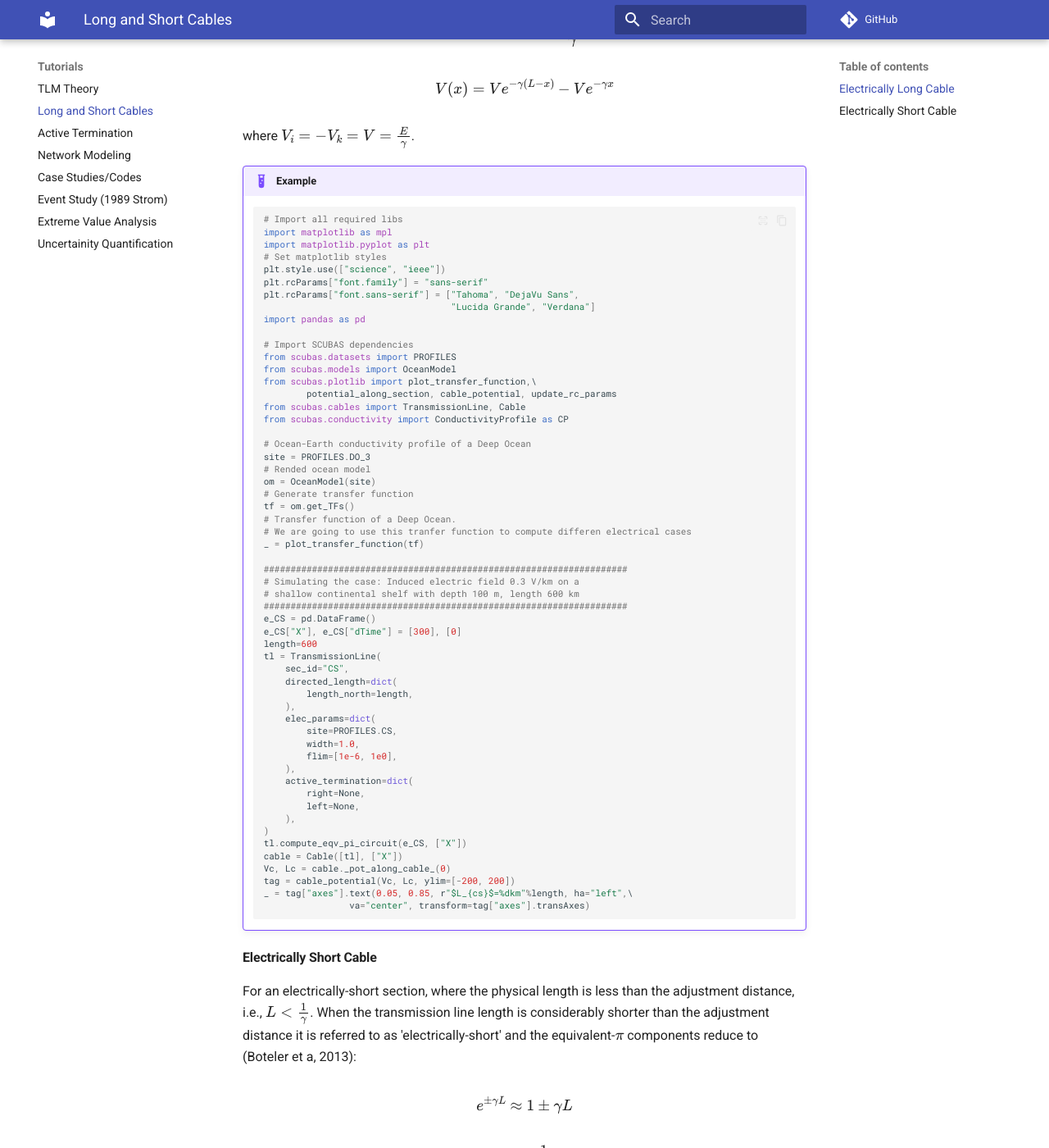
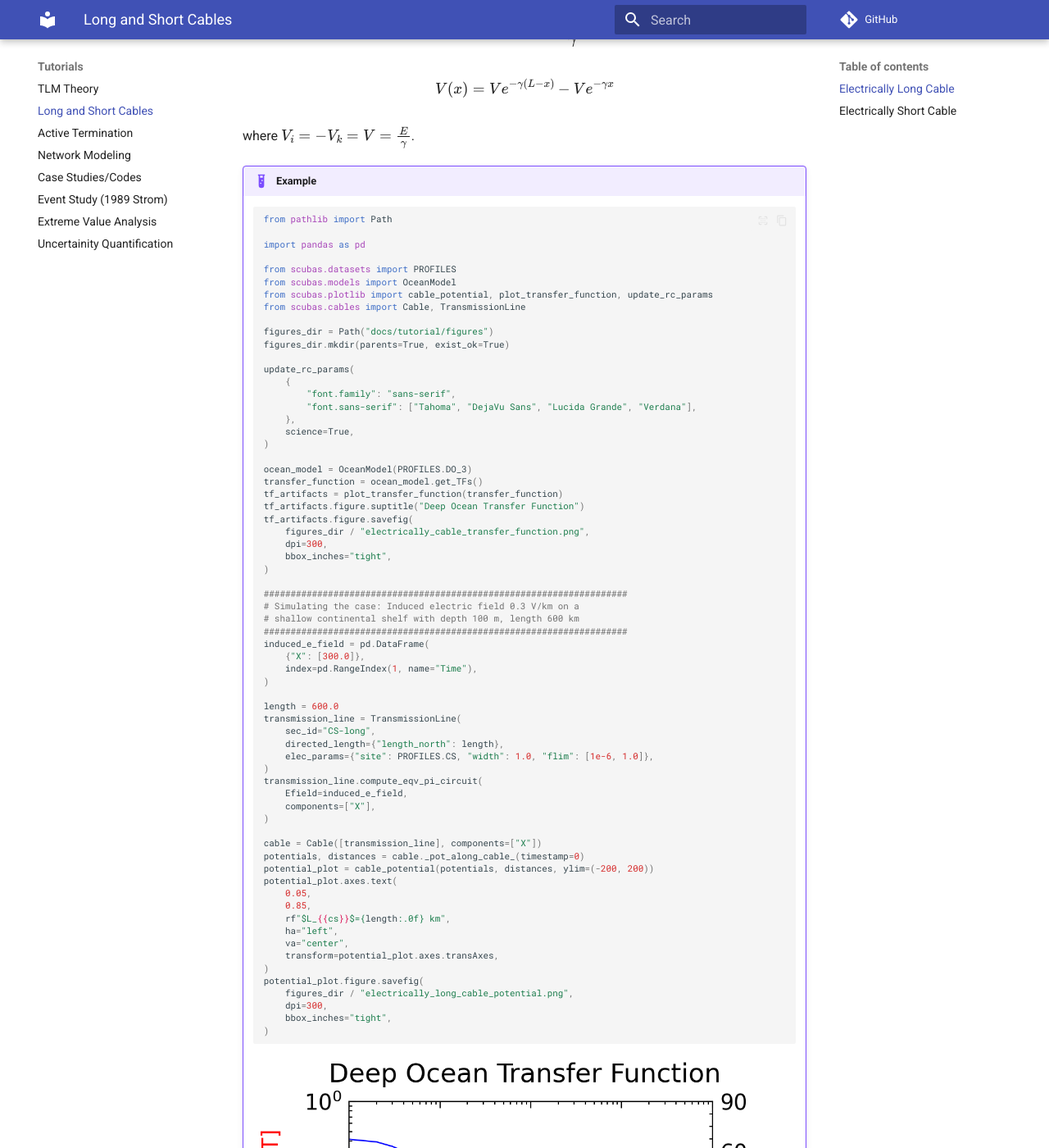
Before and after one commit to shibaji7/SCUBAS, an MkDocs documentation site: the page built from docs/tutorial/elsc.md, in a window 1280 px wide and 1400 px high, scrolled down 823 px. Shown: the whole window at 82% size. Built offline with MkDocs 1.6.1 and Material for MkDocs 9.7.7, drawn with Linux system fonts in a browser that asks for light colours; comment, search, counter and statistics services are not loaded; some of the changed text lies outside the part shown.

Commit message:
Updated Network cases plots

````diff
--- a/docs/tutorial/elsc.md
+++ b/docs/tutorial/elsc.md
@@ -43,63 +43,76 @@
 
 !!! Example
     ``` py
-    # Import all required libs
-    import matplotlib as mpl
-    import matplotlib.pyplot as plt
-    # Set matplotlib styles
-    plt.style.use(["science", "ieee"])
-    plt.rcParams["font.family"] = "sans-serif"
-    plt.rcParams["font.sans-serif"] = ["Tahoma", "DejaVu Sans",
-                                       "Lucida Grande", "Verdana"]
+    from pathlib import Path
+
     import pandas as pd
 
-    # Import SCUBAS dependencies
     from scubas.datasets import PROFILES
     from scubas.models import OceanModel
-    from scubas.plotlib import plot_transfer_function,\
-            potential_along_section, cable_potential, update_rc_params
-    from scubas.cables import TransmissionLine, Cable
-    from scubas.conductivity import ConductivityProfile as CP
+    from scubas.plotlib import cable_potential, plot_transfer_function, update_rc_params
+    from scubas.cables import Cable, TransmissionLine
 
-    # Ocean-Earth conductivity profile of a Deep Ocean
-    site = PROFILES.DO_3
-    # Rended ocean model
-    om = OceanModel(site)
-    # Generate transfer function
-    tf = om.get_TFs()
-    # Transfer function of a Deep Ocean.
-    # We are going to use this tranfer function to compute differen electrical cases
-    _ = plot_transfer_function(tf)
+    figures_dir = Path("docs/tutorial/figures")
+    figures_dir.mkdir(parents=True, exist_ok=True)
+
+    update_rc_params(
+        {
+            "font.family": "sans-serif",
+            "font.sans-serif": ["Tahoma", "DejaVu Sans", "Lucida Grande", "Verdana"],
+        },
+        science=True,
+    )
+
+    ocean_model = OceanModel(PROFILES.DO_3)
+    transfer_function = ocean_model.get_TFs()
+    tf_artifacts = plot_transfer_function(transfer_function)
+    tf_artifacts.figure.suptitle("Deep Ocean Transfer Function")
+    tf_artifacts.figure.savefig(
+        figures_dir / "electrically_cable_transfer_function.png",
+        dpi=300,
+        bbox_inches="tight",
+    )
 
     ####################################################################
     # Simulating the case: Induced electric field 0.3 V/km on a
     # shallow continental shelf with depth 100 m, length 600 km
     ####################################################################
-    e_CS = pd.DataFrame()
-    e_CS["X"], e_CS["dTime"] = [300], [0]
-    length=600
-    tl = TransmissionLine(
-        sec_id="CS",
-        directed_length=dict(
-            length_north=length,
-        ),
-        elec_params=dict(
-            site=PROFILES.CS,
-            width=1.0,
-            flim=[1e-6, 1e0],
-        ),
-        active_termination=dict(
-            right=None,
-            left=None,
-        ),
+    induced_e_field = pd.DataFrame(
+        {"X": [300.0]},
+        index=pd.RangeIndex(1, name="Time"),
     )
-    tl.compute_eqv_pi_circuit(e_CS, ["X"])
-    cable = Cable([tl], ["X"])
-    Vc, Lc = cable._pot_along_cable_(0)
-    tag = cable_potential(Vc, Lc, ylim=[-200, 200])
-    _ = tag["axes"].text(0.05, 0.85, r"$L_{cs}$=%dkm"%length, ha="left",\
-                    va="center", transform=tag["axes"].transAxes)
+
+    length = 600.0
+    transmission_line = TransmissionLine(
+        sec_id="CS-long",
+        directed_length={"length_north": length},
+        elec_params={"site": PROFILES.CS, "width": 1.0, "flim": [1e-6, 1.0]},
+    )
+    transmission_line.compute_eqv_pi_circuit(
+        Efield=induced_e_field,
+        components=["X"],
+    )
+
+    cable = Cable([transmission_line], components=["X"])
+    potentials, distances = cable._pot_along_cable_(timestamp=0)
+    potential_plot = cable_potential(potentials, distances, ylim=(-200, 200))
+    potential_plot.axes.text(
+        0.05,
+        0.85,
+        rf"$L_{{cs}}$={length:.0f} km",
+        ha="left",
+        va="center",
+        transform=potential_plot.axes.transAxes,
+    )
+    potential_plot.figure.savefig(
+        figures_dir / "electrically_long_cable_potential.png",
+        dpi=300,
+        bbox_inches="tight",
+    )
     ```
+
+    ![Deep ocean transfer function](figures/electrically_cable_transfer_function.png "Transfer function for the deep-ocean profile used in both scenarios")
+    ![Electrically long cable potential](figures/electrically_long_cable_potential.png "Potential profile along a 600 km continental shelf cable")
 
 #### Electrically Short Cable
 For an electrically-short section, where the physical length is less than the adjustment distance, i.e., $L<\frac{1}{\gamma}$. When the transmission line length is considerably shorter than the adjustment distance it is referred to as 'electrically-short' and the equivalent-$\pi$ components reduce to (Boteler et a, 2013):
@@ -134,26 +147,72 @@
     # Simulating the case: Induced electric field 0.3 V/km on a
     # shallow continental shelf with depth 100 m, length 4000 km
     ####################################################################
-    length=4000
-    tl = TransmissionLine(
-        sec_id="CS",
-        directed_length=dict(
-            length_north=length,
-        ),
-        elec_params=dict(
-            site=PROFILES.CS,
-            width=1.0,
-            flim=[1e-6, 1e0],
-        ),
-        active_termination=dict(
-            right=None,
-            left=None,
-        ),
+    from pathlib import Path
+
+    import pandas as pd
+
+    from scubas.cables import Cable, TransmissionLine
+    from scubas.datasets import PROFILES
+    from scubas.models import OceanModel
+    from scubas.plotlib import (
+        cable_potential,
+        plot_transfer_function,
+        update_rc_params,
     )
-    tl.compute_eqv_pi_circuit(e_CS, ["X"])
-    cable = Cable([tl], ["X"])
-    Vc, Lc = cable._pot_along_cable_(0)
-    tag = cable_potential(Vc, Lc, ylim=[-200, 200])
-    _ = tag["axes"].text(0.05, 0.85, r"$L_{cs}$=%dkm"%length, ha="left",\
-            va="center", transform=tag["axes"].transAxes)
+
+    figures_dir = Path("docs/tutorial/figures")
+    figures_dir.mkdir(parents=True, exist_ok=True)
+
+    update_rc_params(
+        {
+            "font.family": "sans-serif",
+            "font.sans-serif": ["Tahoma", "DejaVu Sans", "Lucida Grande", "Verdana"],
+        },
+        science=True,
+    )
+
+    ocean_model = OceanModel(PROFILES.DO_3)
+    transfer_function = ocean_model.get_TFs()
+    tf_artifacts = plot_transfer_function(transfer_function)
+    tf_artifacts.figure.suptitle("Deep Ocean Transfer Function")
+    tf_artifacts.figure.savefig(
+        figures_dir / "electrically_cable_transfer_function.png",
+        dpi=300,
+        bbox_inches="tight",
+    )
+
+    induced_e_field = pd.DataFrame(
+        {"X": [300.0]},
+        index=pd.RangeIndex(1, name="Time"),
+    )
+
+    length = 4000.0
+    transmission_line = TransmissionLine(
+        sec_id="CS-short",
+        directed_length={"length_north": length},
+        elec_params={"site": PROFILES.CS, "width": 1.0, "flim": [1e-6, 1.0]},
+    )
+    transmission_line.compute_eqv_pi_circuit(
+        Efield=induced_e_field,
+        components=["X"],
+    )
+
+    cable = Cable([transmission_line], components=["X"])
+    potentials, distances = cable._pot_along_cable_(timestamp=0)
+    potential_plot = cable_potential(potentials, distances, ylim=[-200, 200])
+    potential_plot.axes.text(
+        0.05,
+        0.85,
+        rf"$L_{{cs}}$={length:.0f} km",
+        ha="left",
+        va="center",
+        transform=potential_plot.axes.transAxes,
+    )
+    potential_plot.figure.savefig(
+        figures_dir / "electrically_short_cable_potential.png",
+        dpi=300,
+        bbox_inches="tight",
+    )
     ```
+
+    ![Electrically short cable potential](figures/electrically_short_cable_potential.png "Potential profile along a 4000 km continental shelf cable")
````
Also changed, not shown: docs/tutorial/figures/electrically_cable_transfer_function.png (added), docs/tutorial/figures/electrically_long_cable_potential.png (added), docs/tutorial/figures/electrically_short_cable_potential.png (added), docs/tutorial/figures/electrically_short_transfer_function.png (added), 2 other files.
